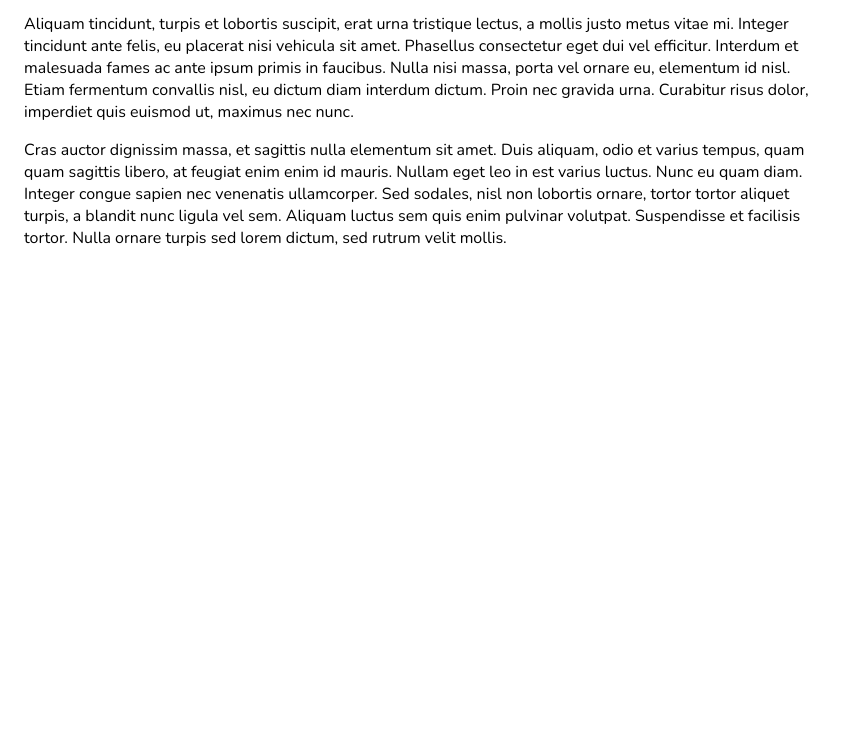
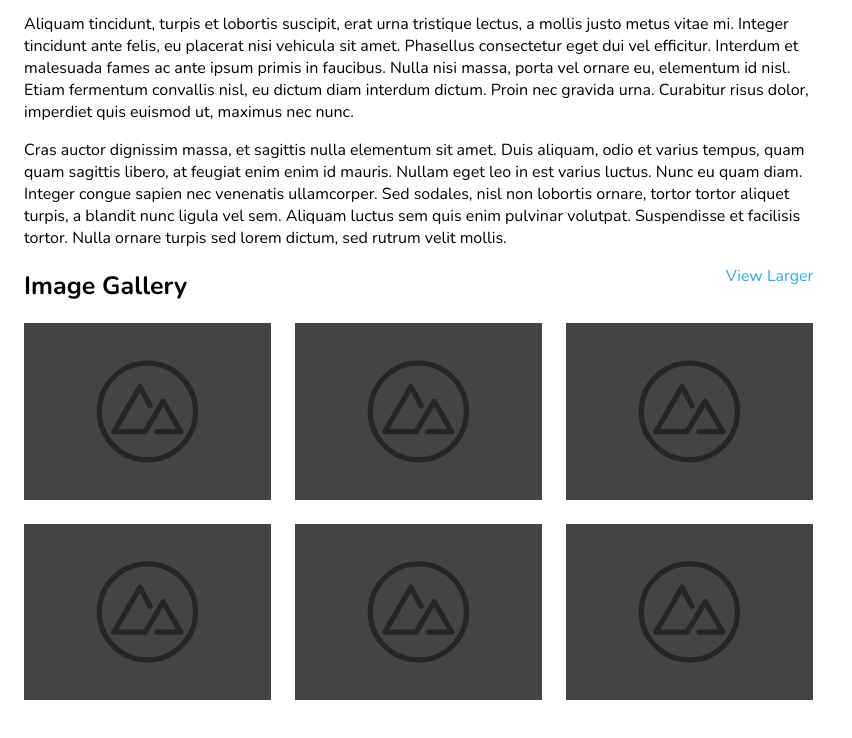
Before and after one commit to JesDevBootcamp/wb-assess-2, a website: page html-css/index.html in a window 1280 px wide. Shown: the part 1238-1976 px from the top of the page, without its empty margins (0-852 px from the left). Before the commit the page ends 1535 px from the top, so only its background shows below. Drawn offline with nearby package versions, Linux system fonts and the light colour scheme.

Commit message:
Completed gallery CSS.

```diff
--- a/html-css/index.html
+++ b/html-css/index.html
@@ -111,8 +111,17 @@
 						Nulla ornare turpis sed lorem dictum, sed rutrum velit mollis.
 					</p>
 				</section>
-				<section id="gallery">
-
+				<section class="gallery">
+					<h2 class="header">Image Gallery</h2>
+					<a href="#!" class="link">View Larger</a>
+					<div class="images">
+						<img src="placeholder.svg" alt="Gallery Image 1">
+						<img src="placeholder.svg" alt="Gallery Image 2">
+						<img src="placeholder.svg" alt="Gallery Image 3">
+						<img src="placeholder.svg" alt="Gallery Image 4">
+						<img src="placeholder.svg" alt="Gallery Image 5">
+						<img src="placeholder.svg" alt="Gallery Image 6">
+					</div>
 				</section>
 			</article>
 			<aside id="aside">
--- a/html-css/styles/import.css
+++ b/html-css/styles/import.css
@@ -51,6 +51,26 @@
 #article {
   display: block;
   flex: 2 1 640px;
+}
+
+.gallery {
+  display: block;
+}
+.gallery .header {
+  display: inline-block;
+}
+.gallery .link {
+  float: right;
+  clear: right;
+}
+.gallery .images {
+  display: grid;
+  grid-template-columns: repeat(auto-fill, minmax(200px, 1fr));
+  gap: 24px;
+  margin: 16px 0;
+}
+.gallery .link:focus + .images {
+  grid-template-columns: repeat(auto-fill, minmax(320px, 1fr));
 }
 
 #aside {
--- a/html-css/styles/main.scss
+++ b/html-css/styles/main.scss
@@ -19,7 +19,24 @@
 	flex: 2 1 640px;
 }
 
-#gallery {
+.gallery {
+	display: block;
+	.header {
+		display: inline-block;
+	}
+	.link {
+		float: right;
+		clear: right;
+	}
+	.images {
+		display: grid;
+		grid-template-columns: repeat(auto-fill, minmax(200px, 1fr));
+		gap: 24px;
+		margin: 16px 0;
+	}
+	.link:focus + .images {
+		grid-template-columns: repeat(auto-fill, minmax(320px, 1fr));
+	}
 }
 
 #aside {
```
